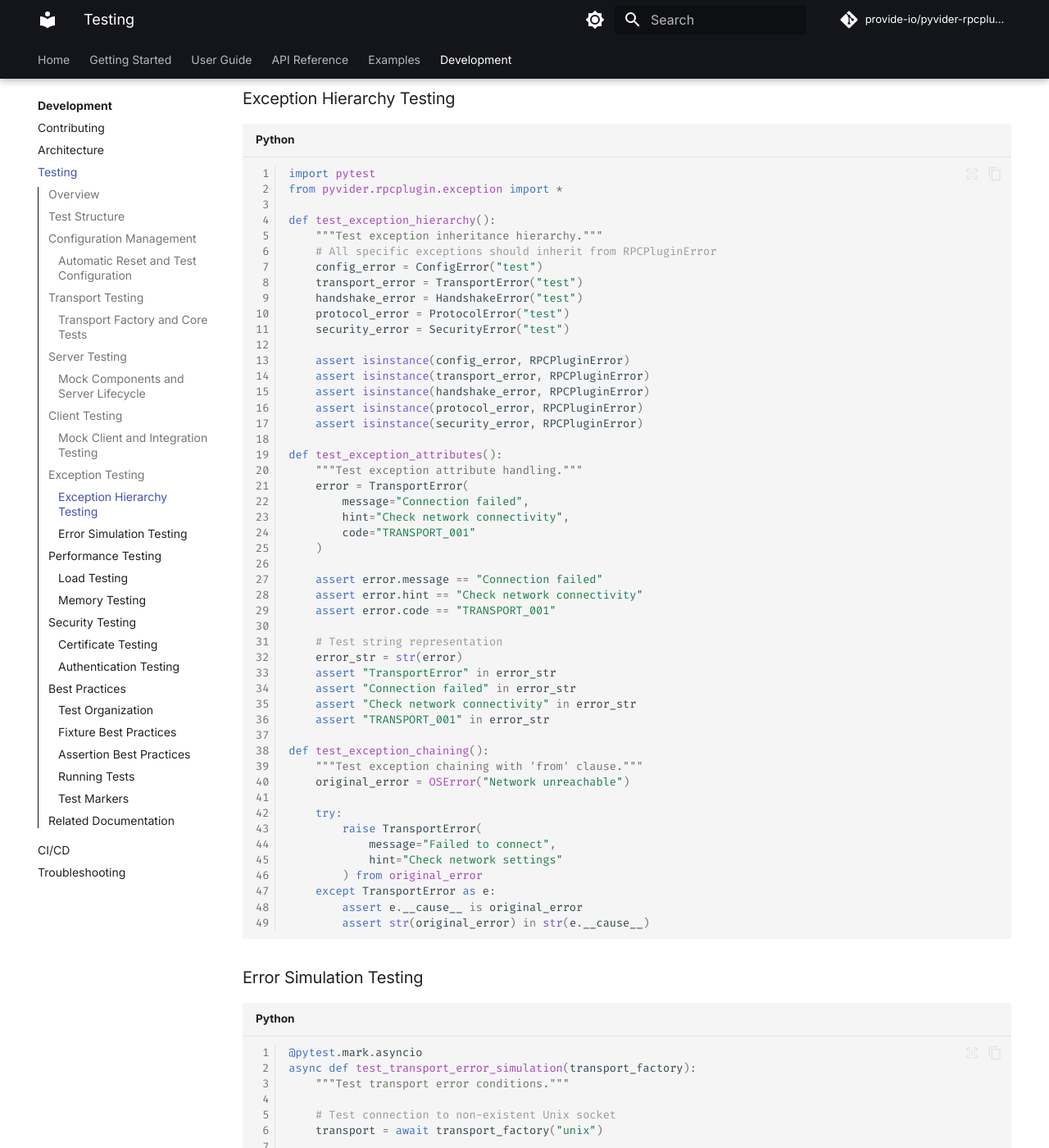
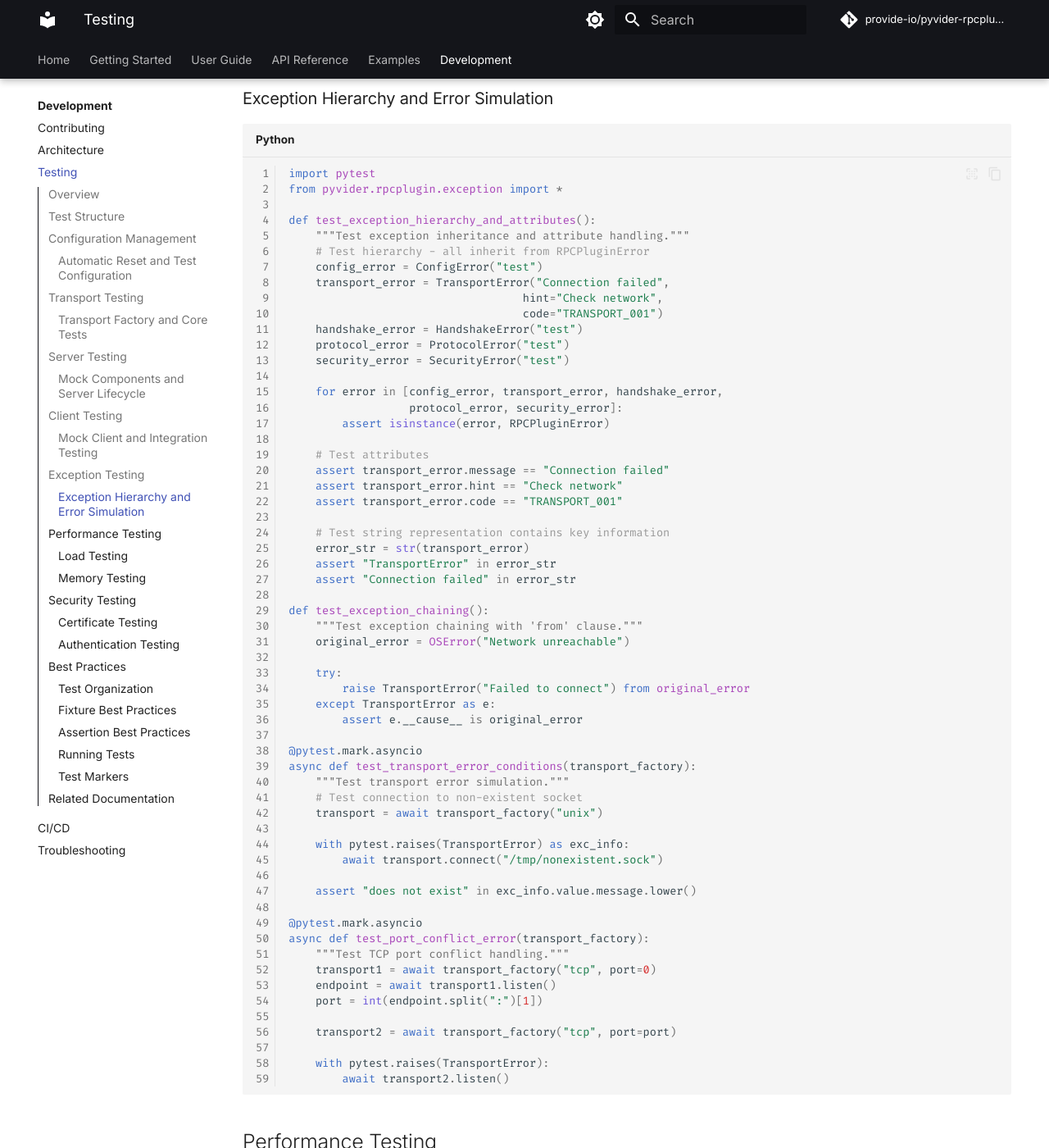
Before and after one commit to provide-io/pyvider-rpcplugin, an MkDocs documentation site: the page built from docs/development/testing.md, in a window 1280 px wide and 1400 px high, scrolled down 7157 px. Shown: the whole window at 82% size. Built offline with MkDocs 1.6.1 and Material for MkDocs 9.7.7, drawn with Linux system fonts in a browser that asks for light colours; comment, search, counter and statistics services are not loaded; the version menu is left out; some of the changed text lies outside the part shown.

Commit message:
🔼⚙️ [skip ci] auto-commit

````diff
--- a/docs/development/testing.md
+++ b/docs/development/testing.md
@@ -347,106 +347,68 @@ async def test_client_server_integration_pattern(mock_protocol, mock_handler):
 
 ## Exception Testing
 
-### Exception Hierarchy Testing
+### Exception Hierarchy and Error Simulation
 
 ```python
 import pytest
 from pyvider.rpcplugin.exception import *
 
-def test_exception_hierarchy():
-    """Test exception inheritance hierarchy."""
-    # All specific exceptions should inherit from RPCPluginError
+def test_exception_hierarchy_and_attributes():
+    """Test exception inheritance and attribute handling."""
+    # Test hierarchy - all inherit from RPCPluginError
     config_error = ConfigError("test")
-    transport_error = TransportError("test")
+    transport_error = TransportError("Connection failed",
+                                   hint="Check network",
+                                   code="TRANSPORT_001")
     handshake_error = HandshakeError("test")
     protocol_error = ProtocolError("test")
     security_error = SecurityError("test")
 
-    assert isinstance(config_error, RPCPluginError)
-    assert isinstance(transport_error, RPCPluginError)
-    assert isinstance(handshake_error, RPCPluginError)
-    assert isinstance(protocol_error, RPCPluginError)
-    assert isinstance(security_error, RPCPluginError)
+    for error in [config_error, transport_error, handshake_error,
+                  protocol_error, security_error]:
+        assert isinstance(error, RPCPluginError)
 
-def test_exception_attributes():
-    """Test exception attribute handling."""
-    error = TransportError(
-        message="Connection failed",
-        hint="Check network connectivity",
-        code="TRANSPORT_001"
-    )
+    # Test attributes
+    assert transport_error.message == "Connection failed"
+    assert transport_error.hint == "Check network"
+    assert transport_error.code == "TRANSPORT_001"
 
-    assert error.message == "Connection failed"
-    assert error.hint == "Check network connectivity"
-    assert error.code == "TRANSPORT_001"
-
-    # Test string representation
-    error_str = str(error)
+    # Test string representation contains key information
+    error_str = str(transport_error)
     assert "TransportError" in error_str
     assert "Connection failed" in error_str
-    assert "Check network connectivity" in error_str
-    assert "TRANSPORT_001" in error_str
 
 def test_exception_chaining():
     """Test exception chaining with 'from' clause."""
     original_error = OSError("Network unreachable")
 
     try:
-        raise TransportError(
-            message="Failed to connect",
-            hint="Check network settings"
-        ) from original_error
+        raise TransportError("Failed to connect") from original_error
     except TransportError as e:
         assert e.__cause__ is original_error
-        assert str(original_error) in str(e.__cause__)
-```
 
-### Error Simulation Testing
-
-```python
 @pytest.mark.asyncio
-async def test_transport_error_simulation(transport_factory):
-    """Test transport error conditions."""
-
-    # Test connection to non-existent Unix socket
+async def test_transport_error_conditions(transport_factory):
+    """Test transport error simulation."""
+    # Test connection to non-existent socket
     transport = await transport_factory("unix")
 
     with pytest.raises(TransportError) as exc_info:
         await transport.connect("/tmp/nonexistent.sock")
 
-    error = exc_info.value
-    assert "does not exist" in error.message.lower()
+    assert "does not exist" in exc_info.value.message.lower()
 
 @pytest.mark.asyncio
-async def test_port_conflict_simulation(transport_factory):
+async def test_port_conflict_error(transport_factory):
     """Test TCP port conflict handling."""
-    # Create first transport on specific port
     transport1 = await transport_factory("tcp", port=0)
     endpoint = await transport1.listen()
-
-    # Extract port from endpoint
     port = int(endpoint.split(":")[1])
 
-    # Try to create second transport on same port
     transport2 = await transport_factory("tcp", port=port)
 
-    with pytest.raises(TransportError) as exc_info:
+    with pytest.raises(TransportError):
         await transport2.listen()
-
-    error = exc_info.value
-    # Error message should indicate port conflict
-    assert "already" in error.message.lower() or "use" in error.message.lower()
-
-def test_config_error_simulation():
-    """Test configuration error simulation."""
-
-    # Test invalid protocol version
-    with pytest.raises(Exception):  # Would be ValidationError or ConfigError
-        os.environ["PLUGIN_PROTOCOL_VERSIONS"] = "[0, 8]"  # Invalid range
-        # Force config reload if needed
-
-    # Clean up
-    os.environ.pop("PLUGIN_PROTOCOL_VERSIONS", None)
 ```
 
 ## Performance Testing
````
